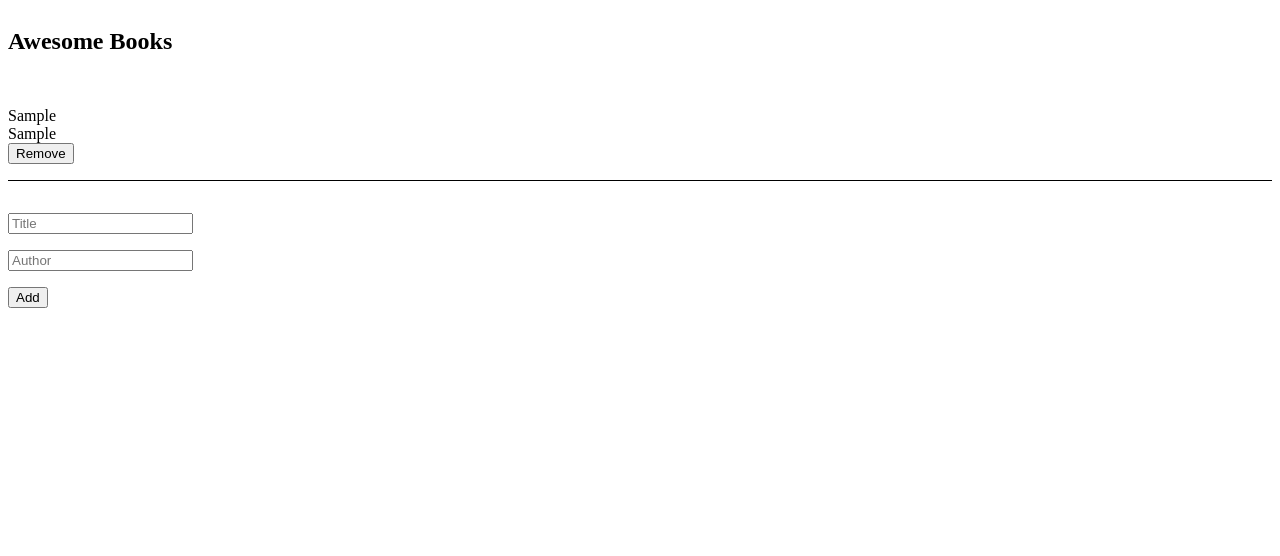
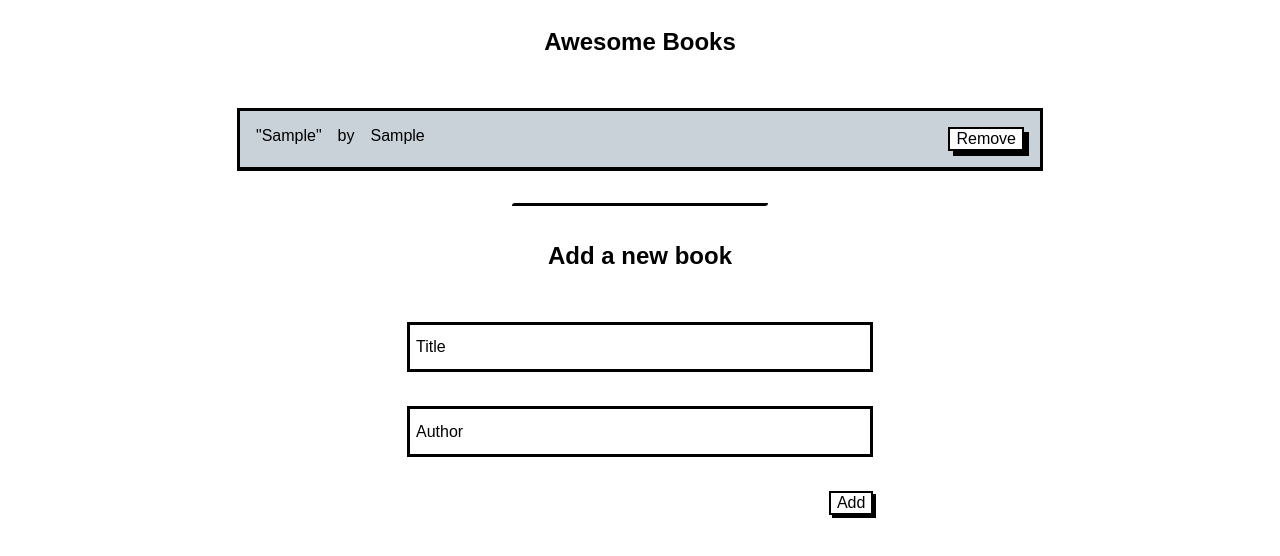
Before and after one commit to Miliyonayalew/Awesome-Books, a website: page index.html in a window 1280 px wide. Both pictures are taken after typing "Sample", "Sample" into the empty fields and a click on the button "Add". Drawn offline with Linux system fonts and the light colour scheme.

Commit message:
Add CSS styling, Add validation to form

```diff
--- a/index.html
+++ b/index.html
@@ -11,11 +11,12 @@
   <section>
     <h1>Awesome Books</h1>
     <ul class="book-list">
-
     </ul>
+    <span class="line"></span>
+    <h2>Add a new book</h2>
     <form class="add-book" action="#">
-      <input id="title" type="text" placeholder="Title"><br>
-      <input id="author" type="text" placeholder="Author"><br>
+      <input class="input" id="title" type="text" placeholder="Title" required><br>
+      <input class="input" id="author" type="text" placeholder="Author" required><br>
       <button id="addButton" type="submit">Add</button>
     </form>
   </section>
--- a/index.js
+++ b/index.js
@@ -12,7 +12,7 @@ const booksArray = JSON.parse(localStorage.getItem('books')) || [];
 const refreshList = () => {
   Store(booksArray);
   bookList.innerHTML = booksArray
-    .map((data, index) => `<li><p>${data.title}</p><p>${data.author}</p>
+    .map((data, index) => `<li><div class="book-info"><p>"${data.title}"</p>by<p>${data.author}</p></div>
       <button onclick=Book.removeBooks(${index}) class="removeButton">Remove</button></li>`).join('');
 };
 
@@ -36,6 +36,9 @@ refreshList();
 
 addButton.addEventListener('click', (e) => {
   e.preventDefault();
+  if(title.value==='' && author.value===''){
+    return false;
+  }
   const book = new Book(title.value, author.value);
   booksArray.push(book);
   refreshList();
--- a/styles.css
+++ b/styles.css
@@ -1,24 +1,93 @@
+body {
+  font-family: sans-serif;
+}
+
 section {
   display: flex;
   flex-direction: column;
-  justify-content: flex-start;
+  justify-content: space-evenly;
+  align-items: center;
+  gap: 1rem;
+}
+
+section h1 {
+  font-size: 1.5rem;
 }
 
 .book-list {
   list-style: none;
   padding: 0;
+  border: 3px solid black;
 }
 
 .book-list li {
+  font-size: 1rem;
+  width: 60vw;
+  display: flex;
+  flex-direction: row;
+  justify-content: space-between;
   border-bottom: 1px solid black;
-  padding-bottom: 1rem;
-  padding-top: 1rem;
+  padding: 1rem;
+}
+
+.book-list li:nth-child(odd) {
+  background-color: #c9d1d9;
+}
+
+.book-info {
+  display: flex;
+  flex-direction: row;
+  gap: 1rem;
 }
 
 .book-list p {
   margin: 0;
 }
 
+.book-list button {
+  font-size: 1rem;
+  justify-self: end;
+  background-color: white;
+  border: 2px solid black;
+  box-shadow: 5px 5px black;
+}
+
+.line {
+  width: 20vw;
+  height: 3px;
+  background-color: black;
+  border-top-left-radius: 5px;
+  border-bottom-right-radius: 5px;
+}
+
+.add-book {
+  display: flex;
+  flex-direction: column;
+}
+
+.input {
+  border: 3px solid black;
+  width: 35vw;
+  height: 2rem;
+  padding: 0.4rem;
+  font-size: 1rem;
+}
+
+::placeholder {
+  font-size: 1rem;
+  color: black;
+  opacity: 1;
+}
+
+#addButton {
+  font-size: 1rem;
+  align-self: flex-end;
+  width: fit-content;
+  background-color: white;
+  border: 2px solid black;
+  box-shadow: 3px 3px black;
+}
+
 .add-book > * {
   margin-top: 1rem;
 }
```
Also changed, not shown: 1 other file.
